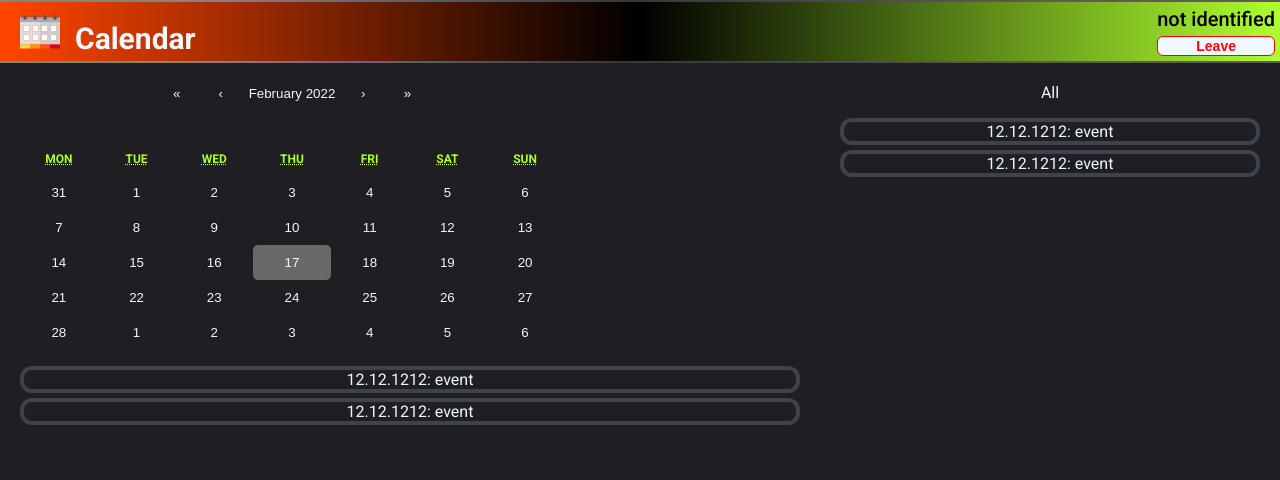
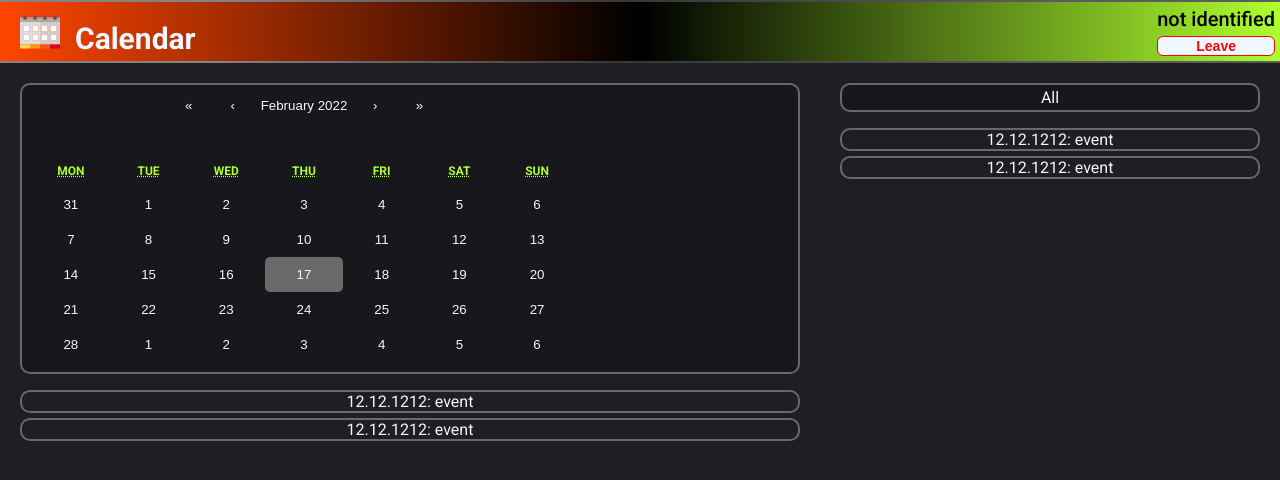
Before and after one commit to Andrey-Boyarov/personal-calendar, a React (Create React App) app: page / in a window 1280 px wide. Shown: the top 480 px of the page. Built offline with nearby package versions, Linux system fonts and the light colour scheme; no server answers.

Commit message:
cosmetic edit

```diff
--- a/src/components/body/CalendarHolder.js
+++ b/src/components/body/CalendarHolder.js
@@ -5,7 +5,7 @@ export default function CalendarHolder({date, setDate}){
 
     return(
         <div className={"CalendarHolder"}>
-            <Calendar value={date} onChange={setDate}/>
+            <Calendar value={date} onChange={setDate} locale={"eng"}/>
         </div>
     );
 }
--- a/src/components/body/MainBlock.js
+++ b/src/components/body/MainBlock.js
@@ -1,5 +1,6 @@
 import CalendarContainer from "./CalendarContainer";
 import CalendarSideBar from "./CalendarSideBar";
+import "../../styles/MainBlock.css"
 
 export default function MainBlock({date, setDate}){
     return(
--- a/src/components/body/RightTitle.js
+++ b/src/components/body/RightTitle.js
@@ -1,3 +1,5 @@
+import "../../styles/RightTitle.css"
+
 export default function RightTitle(){
     return(
         <div className={"RightTitle"}>All</div>
--- a/src/styles/EventItem.css
+++ b/src/styles/EventItem.css
@@ -1,6 +1,6 @@
 .EventItem{
-    border: solid 4px rgba(80, 91, 102, 0.62);
-    border-radius: 12px;
+    border: solid 2px dimgray;
+    border-radius: 10px;
 }
 
 .EventItem:not(:last-child){
--- /dev/null
+++ b/src/styles/MainBlock.css
@@ -0,0 +1,6 @@
+.MainBlock{
+    background: rgba(0, 0, 0, 0.2);
+    border-radius: 10px;
+    border: solid dimgray 2px;
+    padding: 10px;
+}
--- /dev/null
+++ b/src/styles/RightTitle.css
@@ -0,0 +1,7 @@
+.RightTitle{
+    border: solid 2px dimgray;
+    border-radius: 10px;
+    padding-bottom: 3px;
+    padding-top: 3px;
+    background: rgba(0, 0, 0, 0.2);
+}
--- a/src/styles/UnAuthorizeButton.css
+++ b/src/styles/UnAuthorizeButton.css
@@ -8,4 +8,5 @@
     border-radius: 6px;
     font-weight: 700;
     font-size: 14px;
+    cursor: pointer;
 }
```
